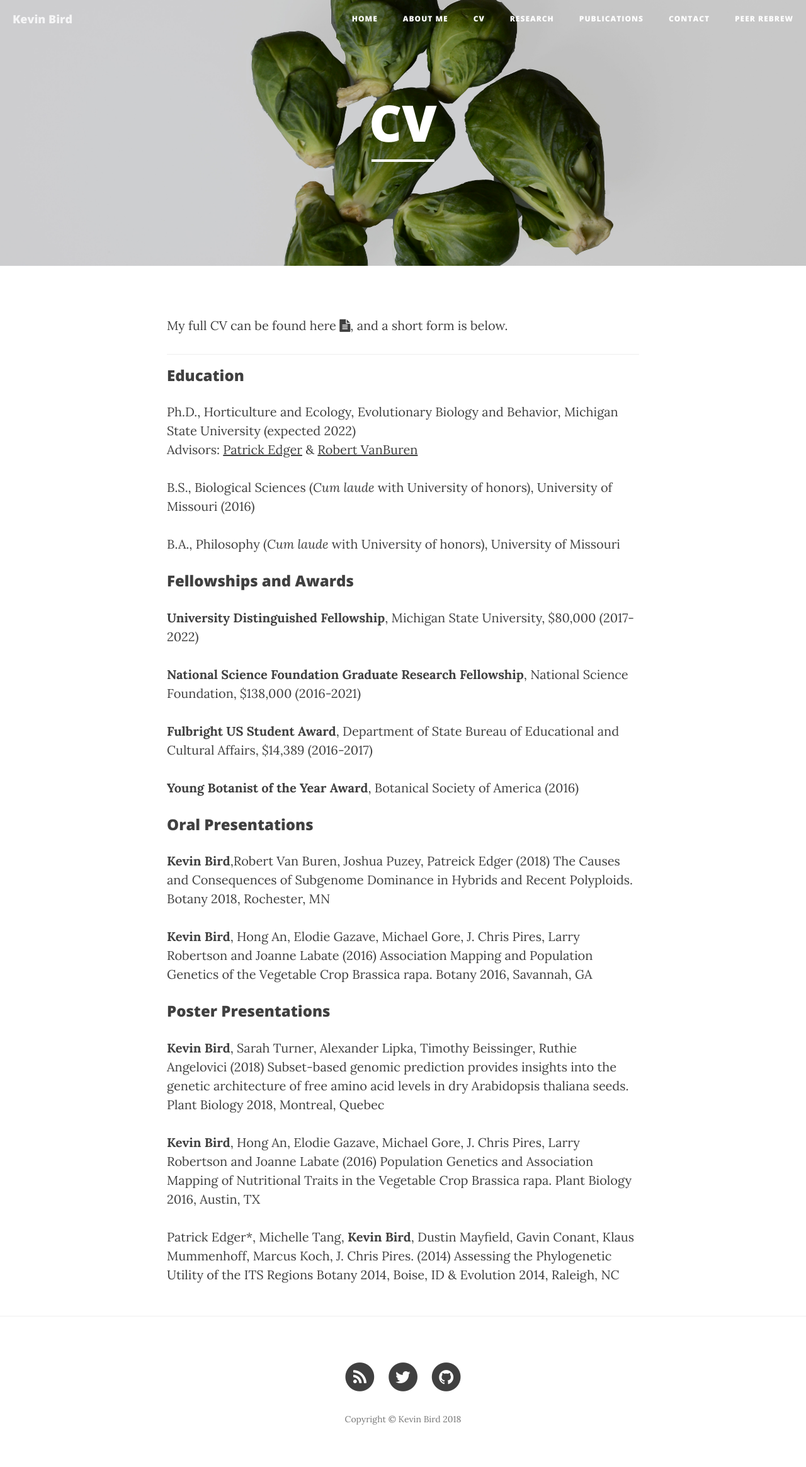
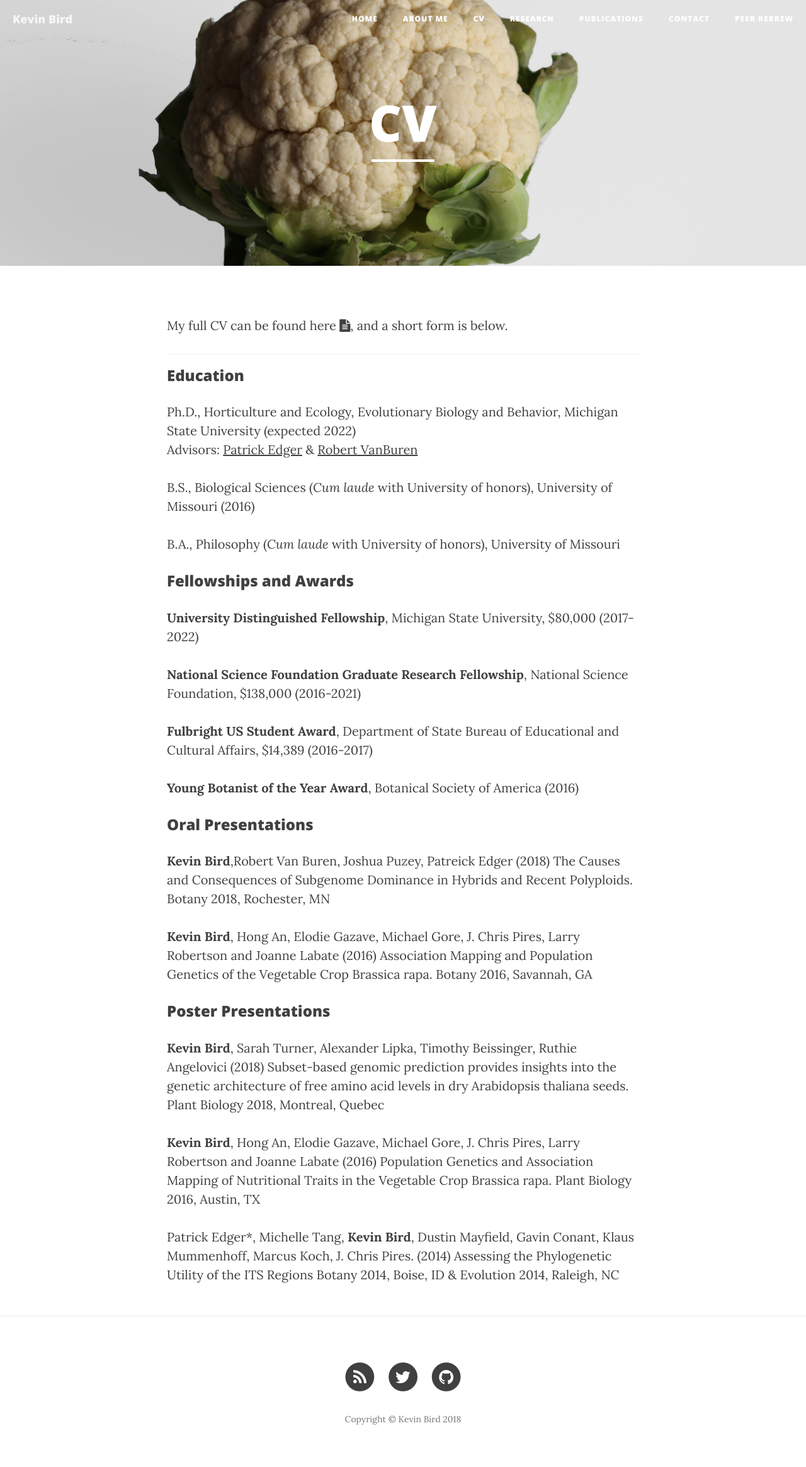
Before and after one commit to KevinABird/KevinABird.github.io, a Jekyll site: the page built from 2_CV.md, in a window 1280 px wide. Shown: the whole page at 63% size. Built offline with Jekyll 4.4.1, drawn with Linux system fonts in a browser that asks for light colours; nearby versions of some CDN libraries.

Commit message:
Update 2_CV.md

```diff
--- a/2_CV.md
+++ b/2_CV.md
@@ -1,7 +1,7 @@
 ---
 layout: page
 title: "CV"
-header-img: "img/DSC_0004 copy.jpg"
+header-img: "img/IMG_8942 copy.jpg"
 ---
 
 My full CV can be found here <a href="/CV/Bird_CV_Jun_2018.pdf" target="_blank"><i class="fa fa-file-text fa-md"></i></a>, and a short form is below.
```
